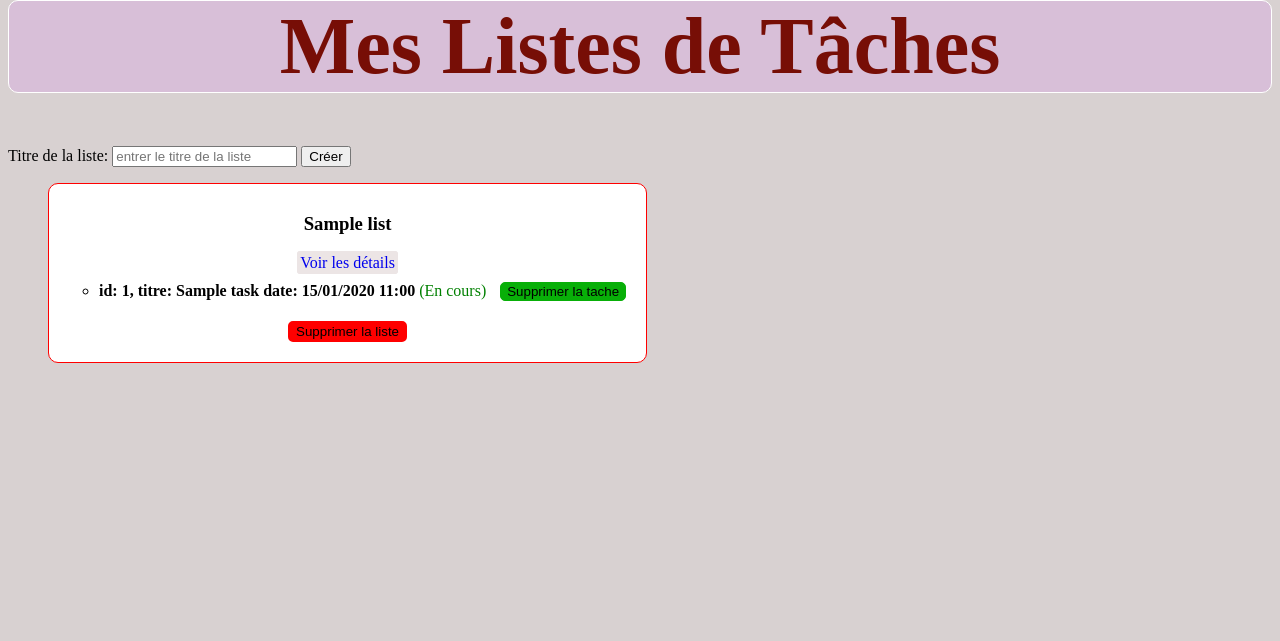
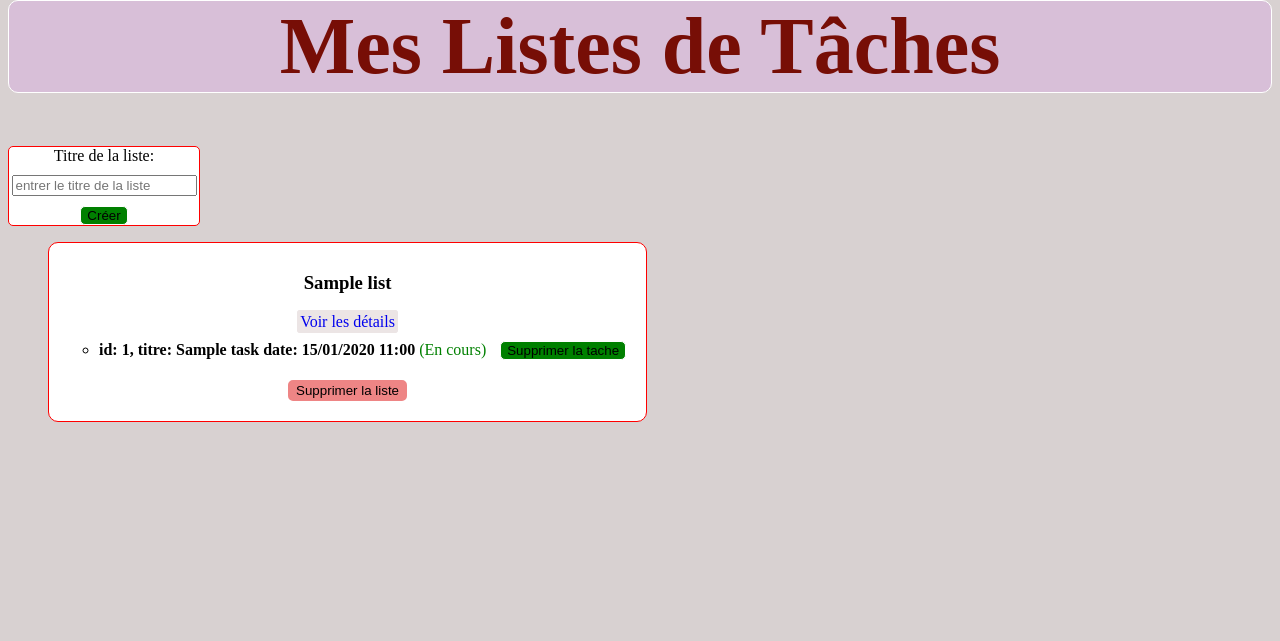
Before and after one commit to martinv96/MonProjet2, a Symfony app: template templates/index.html.twig in a window 1280 px wide. Shown: the part 54-695 px from the top of the page. Run offline with Twig, Linux system fonts and the light colour scheme; the template is opened without the code that fills it: most values are stand-ins (such as "Sample title", 1, 10 or a date in 2020); some libraries are stand-ins or nearby versions.

Commit message:
modif css

```diff
--- a/public/style/taches.css
+++ b/public/style/taches.css
@@ -26,9 +26,6 @@
     padding: 3px 2px 20px 20px;
 }
 
-.listeTache button {
-    background-color: red;
-}
 
 .listeTache li {
     padding-bottom: 7px;
--- a/public/style/todolist.css
+++ b/public/style/todolist.css
@@ -1,26 +1,41 @@
 /* Conteneur qui permet aux éléments de passer à la ligne après 3 éléments */
 .container {
     display: flex;
-    flex-wrap: wrap; /* Permet de passer à la ligne après un certain nombre d'éléments */
-    gap: 20px; /* Espace entre les éléments */
-    /* justify-content: space-between; Ajuste l'espacement entre les éléments */
+    flex-wrap: wrap;
+    gap: 20px;
 }
 
-/* Style des listes dans le conteneur */
+.createList {
+    background-color: white;
+    border:1px solid red;
+    border-radius: 5px;
+    max-width: 190px;
+    text-align: center;
+}
+
+.createList input {
+    margin-top: 10px;
+}
+.createList button {
+    margin-top: 10px;
+    background-color: green;
+    border: 1px solid white;
+    border-radius: 5px;
+}
+
 .list {
     border: 1px solid red;
     border-radius: 10px;
     padding: 10px;
-    /* width: calc(33.33% - 20px); Chaque élément occupe environ 1/3 de la largeur du conteneur */
-    margin-bottom: 30px; /* Espace en bas de chaque élément */
+    margin-bottom: 30px;
     text-align: center;
     background-color: white;
-    box-sizing: border-box; /* Inclut le padding dans la largeur totale */
+    box-sizing: border-box;
 }
 
 .list button {
-    background-color: rgb(8, 175, 8);
-    border: 1px solid rgb(8, 175, 8);
+
+    border: 1px solid rgb(255, 255, 255);
     border-radius: 5px;
     position: relative;
     margin: 10px;
@@ -35,25 +50,9 @@
 }
 
 button.btn-liste {
-    background-color: red;
-    border: 2px solid red;
+    background-color: rgb(238, 133, 133);
+    border: 2px solid rgb(238, 133, 133);
     border-radius: 5px;
-}
-
-
-.delete-list {
-    width: 20px;
-    height: 20px;
-    position: absolute;
-    top: 10px;
-    right: 10px;
-    fill: red;
-    cursor: pointer;
-}
-
-.delete-list:hover{
-    scale:1.2;
-    transition: all 0.2s ease-in-out;
 }
 
 .list-card {
--- a/templates/index.html.twig
+++ b/templates/index.html.twig
@@ -1,6 +1,7 @@
 {% extends 'layout.html.twig' %}
 
-{% block title %}Mes Listes de Tâches{% endblock %}
+{% block title %}Mes Listes de Tâches
+{% endblock %}
 
 {% block contenuPage %}
 	<h1>Mes Listes de Tâches</h1>
@@ -15,7 +16,7 @@
 
 	<ul class="container">
 		{% for list in lists %}
-            <div  class="list">
+			<div class="list">
 				<h3>{{ list.title }}</h3>
 				{# <button class="invisible-button">
 				                <svg class="delete-list" width="512" height="512" viewBox="0 0 512 512" fill="none" xmlns="http://www.w3.org/2000/svg">
@@ -28,8 +29,11 @@
 				<ul>
 					{% for task in list.tasks %}
 						<li>
-                            <strong>id: {{task.id}}, titre: {{ task.title }}</strong>
-                            <strong>date: {{ task.createdAt|date('d/m/Y H:i', 'Europe/Paris') }}</strong>
+							<strong>id:
+								{{task.id}}, titre:
+								{{ task.title }}</strong>
+							<strong>date:
+								{{ task.createdAt|date('d/m/Y H:i', 'Europe/Paris') }}</strong>
 							{% if task.isFinished %}
 								<span style="color: red;">(Terminé)</span>
 							{% else %}
@@ -38,7 +42,11 @@
 
 							<form method="post" action="{{ path('taches.delete', {id: task.id}) }}" style="display:inline;">
 								<input type="hidden" name="_method" value="DELETE">
-                                <button type="submit" class="btn btn-tache">Supprimer la tache</button>
+                                {% if task.isFinished %}
+								<button type="submit" style="background-color:red;">Supprimer la tache</button>
+                                {% else  %}
+                                <button type="submit" style="background-color:green;">Supprimer la tache</button>
+                                {% endif %}
 							</form>
 						</li>
 					{% else %}
--- a/templates/show.html.twig
+++ b/templates/show.html.twig
@@ -35,13 +35,13 @@
 				{% endif %}
 				<form method="post" action="{{ path('taches.delete', {id: task.id}) }}" style="display:inline;">
 					<input type="hidden" name="_method" value="DELETE">
-					<button type="submit" class="btn btn-danger">Supprimer</button>
+					<button type="submit" style="background-color:red; border:1px solid white;border-radius:5px;">Supprimer</button>
 				</form>
 
 				<form method="post" action="{{ path('taches.update', {id: task.id}) }}">
 					<label for="isFinishedUpdate_{{ task.id }}">Modifié ?</label>
 					<input type="checkbox" name="isFinished" id="isFinishedUpdate_{{ task.id }}" {% if task.isFinished %} checked {% endif %}>
-					<button type="submit">Mettre à jour</button>
+					<button type="submit" style="background-color:green; margin-top:10px;border:1px solid white; border-radius:5px;">Mettre à jour</button>
 				</form>
 
 			</li>
```
Also changed, not shown: src/Controller/TachesController.php (+1 -8 lines). Lines whose indentation alone changed are shown as unchanged.
